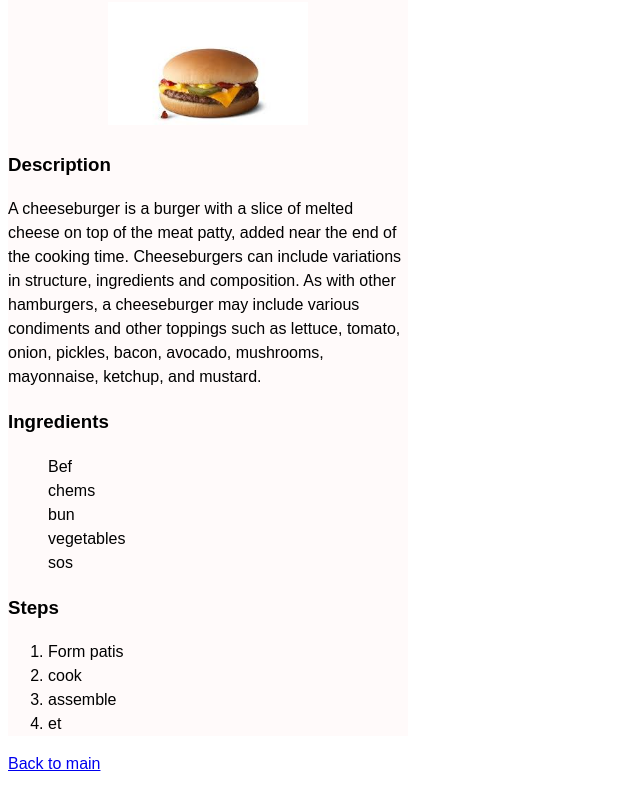
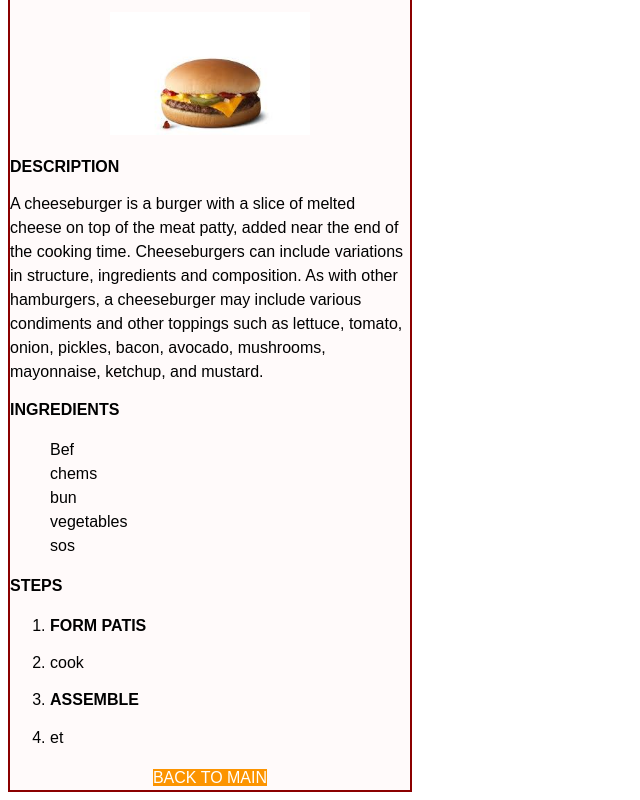
Before and after one commit to resq-u/odin-recipes, a plain HTML site: page recipes/cheeseburger.html in a window 1280 px wide. Shown: the part 89-889 px from the top of the page, without its empty margins (0-640 px from the left). Drawn offline with Linux system fonts and the light colour scheme.

Commit message:
Add a few selectors and apply them to cheeseburger page

```diff
--- a/index.css
+++ b/index.css
@@ -28,5 +28,22 @@ h1 {
     text-align: left;
 }
 
-ul,
-h3 {}
+.recipe-card h2,
+.recipe-card a {
+ text-transform: uppercase;
+}
+
+.recipe-card.feature {
+    border: 2px solid darkred;
+}
+
+h2,
+ul li {
+    font-size: 16px;
+}
+
+a {
+    background-color: #fc9400;
+    color: white;
+    text-decoration: none;
+}
--- a/recipes/cheeseburger.html
+++ b/recipes/cheeseburger.html
@@ -7,18 +7,18 @@
     <link rel="stylesheet" href="../index.css" />
 </head>
 <body>
-<div class="recipe-card">
+<div class="recipe-card feature">
     <h1>Cheeseburger</h1>
     <img src="cheeseburger.jpg" alt="cheeseburger">
     <div class="recipe-content">
-        <h3>Description</h3>
+        <h2>Description</h2>
 
         A cheeseburger is a burger with a slice of melted cheese on top of the meat patty, added near the end of the cooking time.
         Cheeseburgers can include variations in structure, ingredients and composition.
         As with other hamburgers, a cheeseburger may include various condiments and other toppings such as lettuce, tomato, onion, pickles, bacon, avocado, mushrooms, mayonnaise, ketchup, and mustard.
 
 
-        <h3>Ingredients</h3>
+        <h2>Ingredients</h2>
         <ul>
             <li>Bef</li>
             <li>chems</li>
@@ -27,16 +27,16 @@
             <li>sos</li>
         </ul>
 
-        <h3>Steps</h3>
+        <h2>Steps</h2>
 
         <ol>
-            <li>Form patis</li>
+            <li><h2>Form patis</h2></li>
             <li>cook</li>
-            <li>assemble</li>
+            <li><h2>assemble</h2></li>
             <li>et</li>
         </ol>
     </div>
+ <a href="../index.html">Back to main</a>
 </div>
- <a href="../index.html">Back to main</a>
 </body>
 </html>
```
Also changed, not shown: recipes/pizza.html (+3 -3 lines), recipes/water.html (+3 -3 lines).
